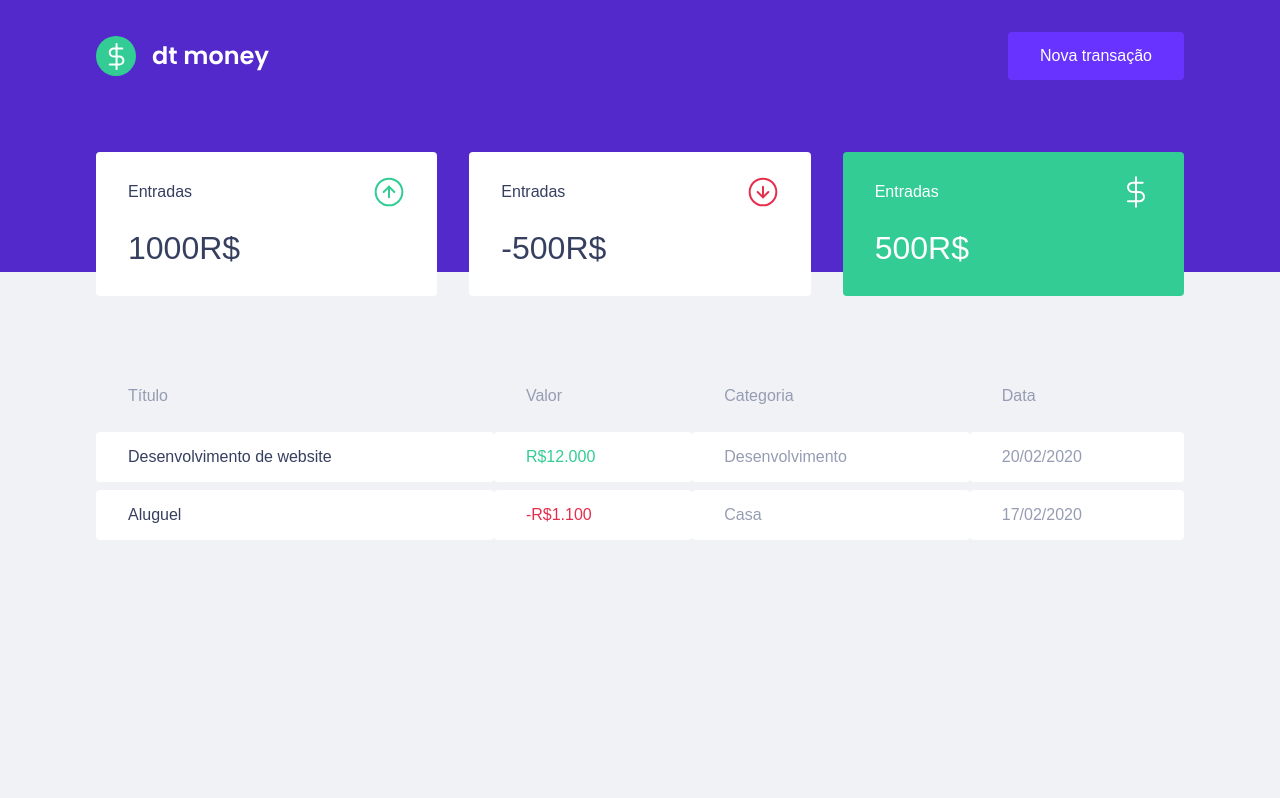
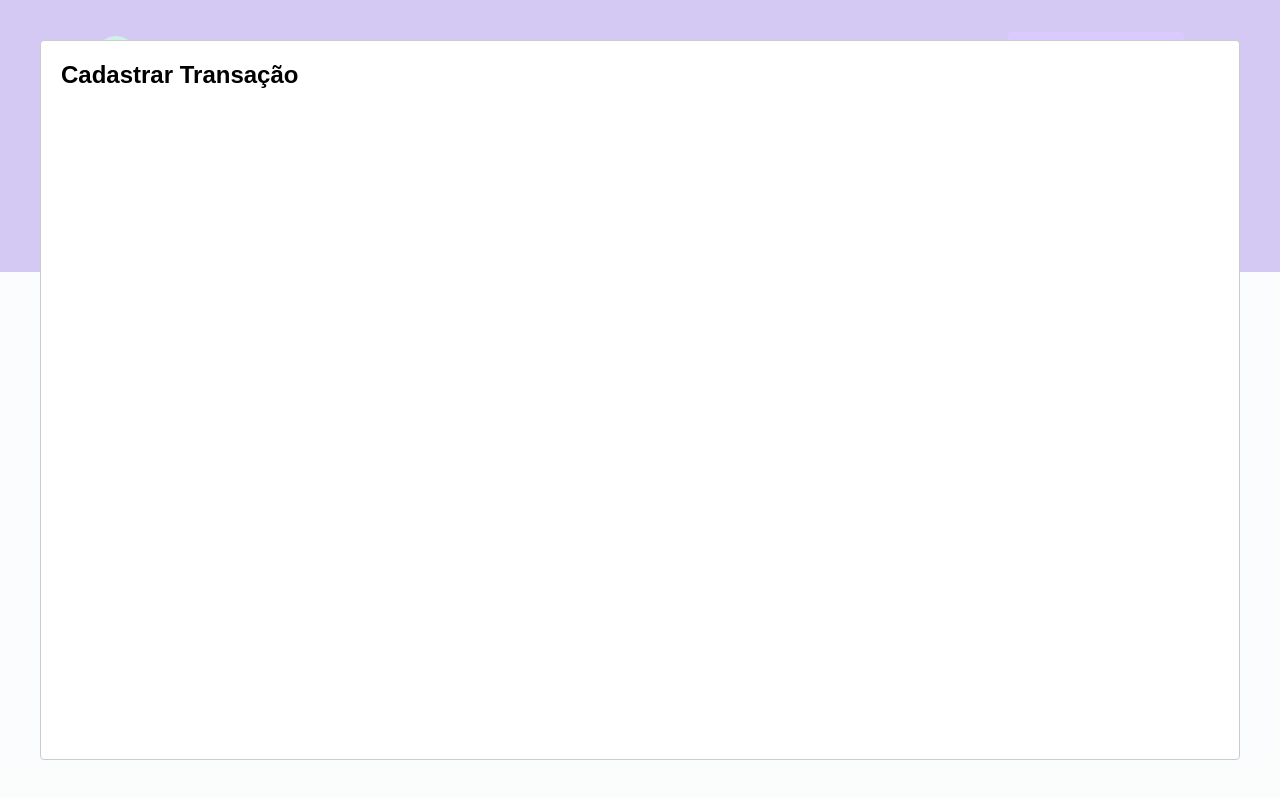
Before and after one commit to lscborges-old/dtmoney, a React (Create React App) app: page / in a window 1280 px wide. Both pictures are taken after a click on the button "Nova transação". Built offline with nearby package versions, Linux system fonts and the light colour scheme; no server answers; what miragejs would draw is missing.

Commit message:
Added transaction modal component

```diff
--- a/package.json
+++ b/package.json
@@ -3,10 +3,12 @@
   "version": "0.1.0",
   "private": true,
   "dependencies": {
+    "@types/react-modal": "^3.12.0",
     "axios": "^0.21.1",
     "miragejs": "^0.1.41",
     "react": "^17.0.1",
     "react-dom": "^17.0.1",
+    "react-modal": "^3.12.1",
     "react-scripts": "4.0.3",
     "styled-components": "^5.2.1",
     "typescript": "^4.1.2",
--- a/src/App.tsx
+++ b/src/App.tsx
@@ -1,12 +1,35 @@
+import { useState } from 'react';
+import Modal from 'react-modal';
 import { Dashboard } from "./components/Dashboard";
 import { Header } from "./components/Header";
+import { NewTransactionModal } from './components/NewTransactionModal';
 import { GlobalStyle } from "./styles/global";
 
+Modal.setAppElement('#root')
+
 export function App() {
+
+  const [isNewTransactionModalOpen, setIsNewTransactionModalOpen] = useState(false);
+
+  function handleOpenNewTransactionModal(){
+    setIsNewTransactionModalOpen(true);
+  }
+
+  function handleCloseNewTransactionModal(){
+    setIsNewTransactionModalOpen(false);
+  }
+
+
   return (
     <>
-      <Header/>
+      <Header onOpenNewTransactionModal={ handleOpenNewTransactionModal } />
       <Dashboard/>
+
+      <NewTransactionModal
+        isOpen={isNewTransactionModalOpen}
+        onRequestClose={handleCloseNewTransactionModal}
+      />
+
       <GlobalStyle/>
     </>
   );
--- a/src/components/Header/index.tsx
+++ b/src/components/Header/index.tsx
@@ -1,14 +1,21 @@
 import logoImg from '../../assets/logo.svg'
 import { Container, Content } from './styles'
 
-export function Header(){
+interface HeaderProps {
+  onOpenNewTransactionModal : () => void;
+}
+
+
+export function Header({onOpenNewTransactionModal}:HeaderProps){
+
   return(
     <Container>
       <Content>
       <img src={logoImg} alt="money"/>
-      <button type="button">
+      <button type="button" onClick={onOpenNewTransactionModal}>
         Nova transação
       </button>
+
       </Content>
     </Container>
   )
--- /dev/null
+++ b/src/components/NewTransactionModal/index.tsx
@@ -0,0 +1,18 @@
+import Modal from 'react-modal'
+
+interface NewTransactionModalProps {
+  isOpen: boolean;
+  onRequestClose: () => void;
+}
+
+export function NewTransactionModal({isOpen,onRequestClose}:NewTransactionModalProps) {
+
+  return(
+    <Modal
+    isOpen={isOpen}
+    onRequestClose={onRequestClose}
+    >
+      <h2>Cadastrar Transação</h2>
+    </Modal>
+  )
+}
--- /dev/null
+++ b/src/components/NewTransactionModal/styles.ts
@@ -0,0 +1,3 @@
+import styled from "styled-components";
+
+export const Container = styled.div``;
```
Also changed, not shown: 1 other file (tests, documents, lock files or other folders).
